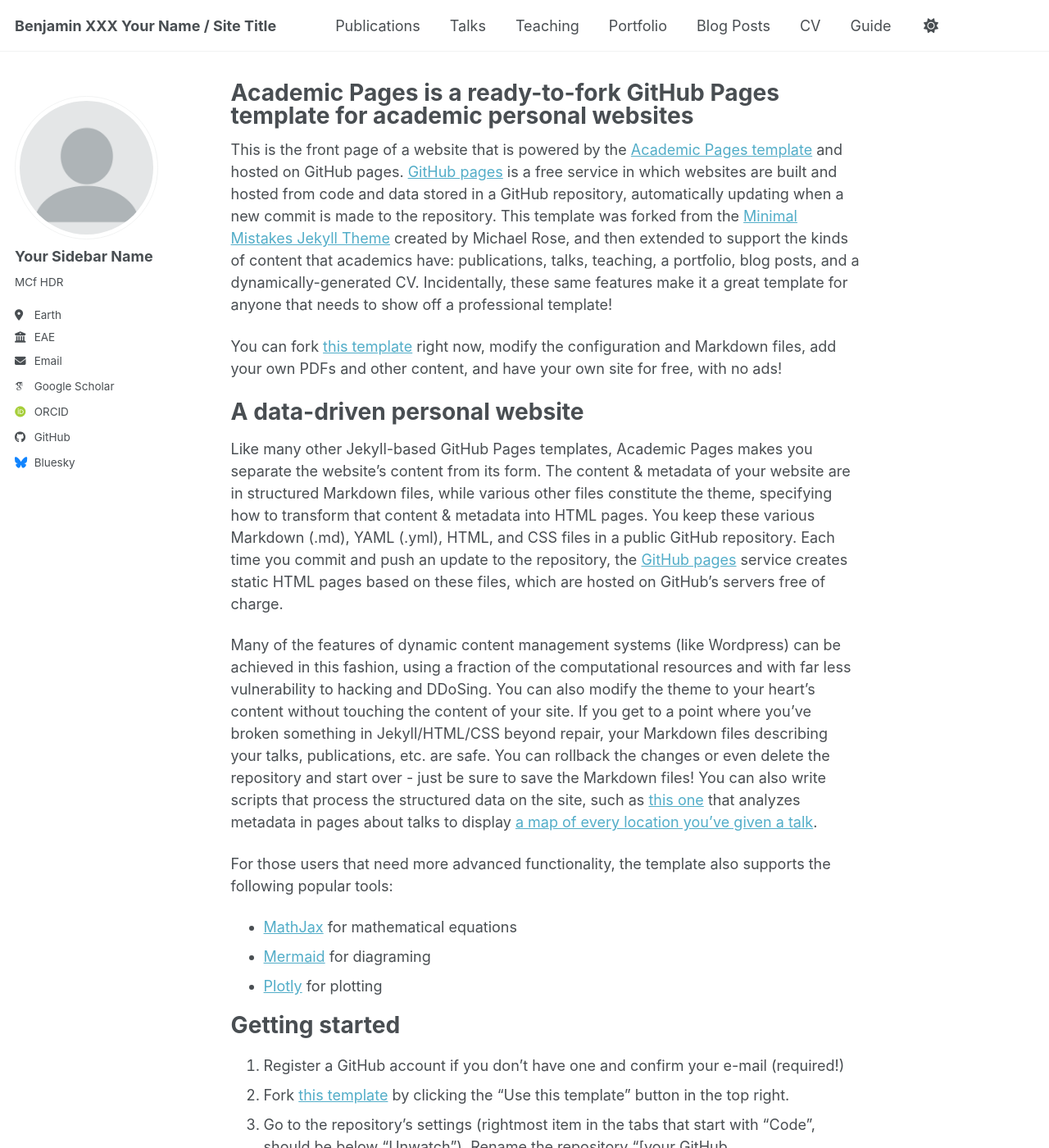
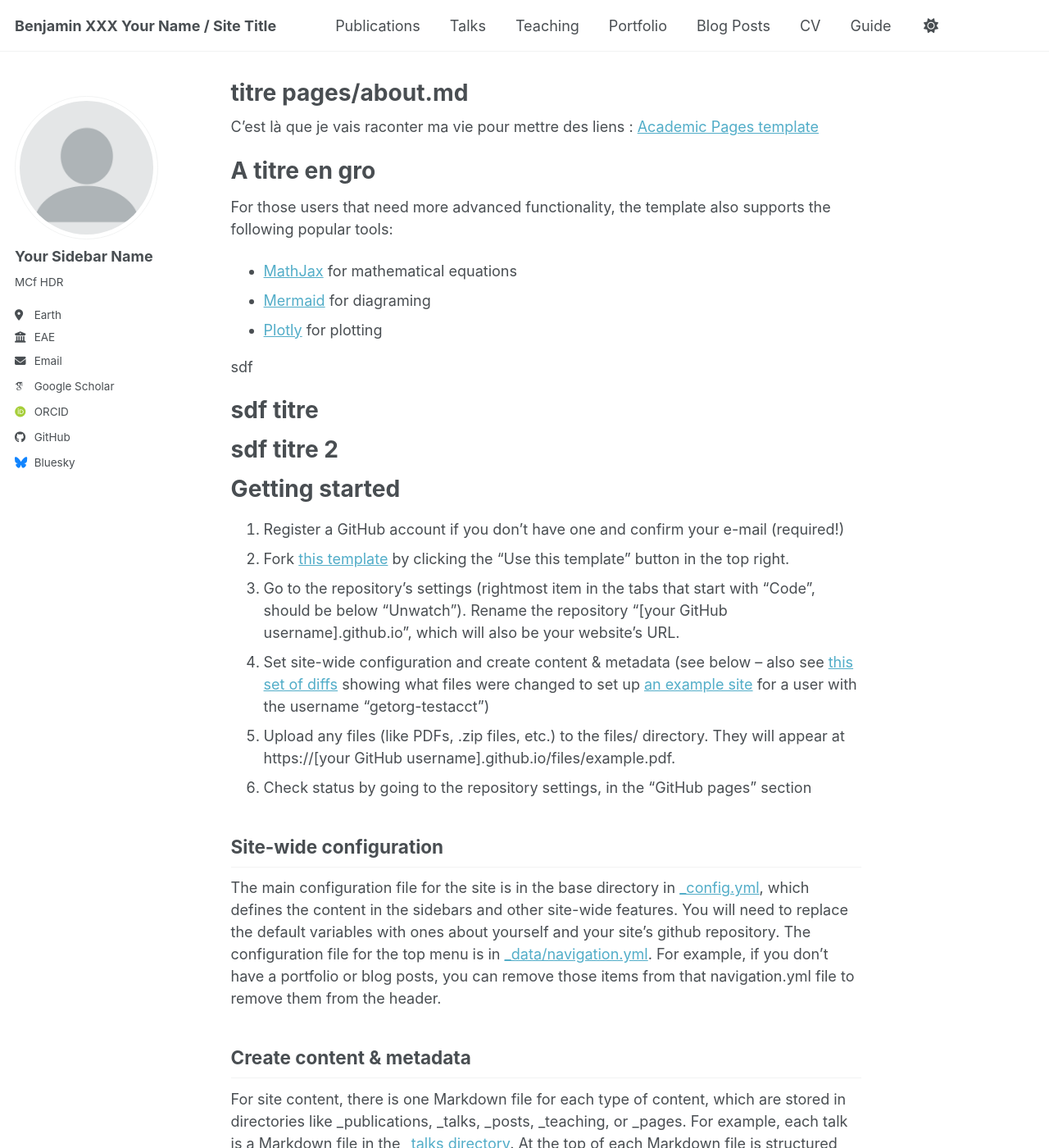
Before and after one commit to benjamin-chouvion/benjamin-chouvion.github.io, a Jekyll site: the page built from _pages/about.md, in a window 1280 px wide and 1400 px high. Shown: the whole window at 82% size. Built offline with Jekyll 4.4.1, drawn with Linux system fonts in a browser that asks for light colours; some web fonts are replaced; a script bundle is joined from its source files by our own code; library files that are not in the unit come from our copies; some of the changed text lies outside the part shown.

Commit message:
Modify title and content in about.md
Updated the title and added French text to the about page.

```diff
--- a/_pages/about.md
+++ b/_pages/about.md
@@ -1,26 +1,31 @@
 ---
 permalink: /
-title: "Academic Pages is a ready-to-fork GitHub Pages template for academic personal websites"
+title: "titre pages/about.md"
 author_profile: true
 redirect_from:
   - /about/
   - /about.html
 ---
 
-This is the front page of a website that is powered by the [Academic Pages template](https://github.com/academicpages/academicpages.github.io) and hosted on GitHub pages. [GitHub pages](https://pages.github.com) is a free service in which websites are built and hosted from code and data stored in a GitHub repository, automatically updating when a new commit is made to the repository. This template was forked from the [Minimal Mistakes Jekyll Theme](https://mmistakes.github.io/minimal-mistakes/) created by Michael Rose, and then extended to support the kinds of content that academics have: publications, talks, teaching, a portfolio, blog posts, and a dynamically-generated CV. Incidentally, these same features make it a great template for anyone that needs to show off a professional template!
+C'est là que je vais raconter ma vie
+pour mettre des liens :  [Academic Pages template](https://github.com/academicpages/academicpages.github.io)
 
- You can fork [this template](https://github.com/academicpages/academicpages.github.io) right now, modify the configuration and Markdown files, add your own PDFs and other content, and have your own site for free, with no ads!
-
-A data-driven personal website
+A titre en gro
 ======
-Like many other Jekyll-based GitHub Pages templates, Academic Pages makes you separate the website's content from its form. The content & metadata of your website are in structured Markdown files, while various other files constitute the theme, specifying how to transform that content & metadata into HTML pages. You keep these various Markdown (.md), YAML (.yml), HTML, and CSS files in a public GitHub repository. Each time you commit and push an update to the repository, the [GitHub pages](https://pages.github.com/) service creates static HTML pages based on these files, which are hosted on GitHub's servers free of charge.
-
-Many of the features of dynamic content management systems (like Wordpress) can be achieved in this fashion, using a fraction of the computational resources and with far less vulnerability to hacking and DDoSing. You can also modify the theme to your heart's content without touching the content of your site. If you get to a point where you've broken something in Jekyll/HTML/CSS beyond repair, your Markdown files describing your talks, publications, etc. are safe. You can rollback the changes or even delete the repository and start over - just be sure to save the Markdown files! You can also write scripts that process the structured data on the site, such as [this one](https://github.com/academicpages/academicpages.github.io/blob/master/talkmap.ipynb) that analyzes metadata in pages about talks to display [a map of every location you've given a talk](https://academicpages.github.io/talkmap.html).
 
 For those users that need more advanced functionality, the template also supports the following popular tools:
 - [MathJax](https://www.mathjax.org/) for mathematical equations
 - [Mermaid](https://mermaid.js.org/) for diagraming
 - [Plotly](https://plotly.com/javascript/) for plotting
+
+sdf
+
+sdf titre
+===
+
+sdf titre 2
+=====
+
 
 Getting started
 ======
@@ -39,18 +44,6 @@ Create content & metadata
 ------
 For site content, there is one Markdown file for each type of content, which are stored in directories like _publications, _talks, _posts, _teaching, or _pages. For example, each talk is a Markdown file in the [_talks directory](https://github.com/academicpages/academicpages.github.io/tree/master/_talks). At the top of each Markdown file is structured data in YAML about the talk, which the theme will parse to do lots of cool stuff. The same structured data about a talk is used to generate the list of talks on the [Talks page](https://academicpages.github.io/talks), each [individual page](https://academicpages.github.io/talks/2012-03-01-talk-1) for specific talks, the talks section for the [CV page](https://academicpages.github.io/cv), and the [map of places you've given a talk](https://academicpages.github.io/talkmap.html) (if you run this [python file](https://github.com/academicpages/academicpages.github.io/blob/master/talkmap.py) or [Jupyter notebook](https://github.com/academicpages/academicpages.github.io/blob/master/talkmap.ipynb), which creates the HTML for the map based on the contents of the _talks directory).
 
-**Markdown generator**
-
-The repository includes [a set of Jupyter notebooks](https://github.com/academicpages/academicpages.github.io/tree/master/markdown_generator
-) that converts a CSV containing structured data about talks or presentations into individual Markdown files that will be properly formatted for the Academic Pages template. The sample CSVs in that directory are the ones I used to create my own personal website at stuartgeiger.com. My usual workflow is that I keep a spreadsheet of my publications and talks, then run the code in these notebooks to generate the Markdown files, then commit and push them to the GitHub repository.
-
-How to edit your site's GitHub repository
-------
-Many people use a git client to create files on their local computer and then push them to GitHub's servers. If you are not familiar with git, you can directly edit these configuration and Markdown files directly in the github.com interface. Navigate to a file (like [this one](https://github.com/academicpages/academicpages.github.io/blob/master/_talks/2012-03-01-talk-1.md) and click the pencil icon in the top right of the content preview (to the right of the "Raw | Blame | History" buttons). You can delete a file by clicking the trashcan icon to the right of the pencil icon. You can also create new files or upload files by navigating to a directory and clicking the "Create new file" or "Upload files" buttons.
-
-Example: editing a Markdown file for a talk
-![Editing a Markdown file for a talk](/images/editing-talk.png)
-
 For more info
 ------
 More info about configuring Academic Pages can be found in [the guide](https://academicpages.github.io/markdown/), the [growing wiki](https://github.com/academicpages/academicpages.github.io/wiki), and you can always [ask a question on GitHub](https://github.com/academicpages/academicpages.github.io/discussions). The [guides for the Minimal Mistakes theme](https://mmistakes.github.io/minimal-mistakes/docs/configuration/) (which this theme was forked from) might also be helpful.
```
